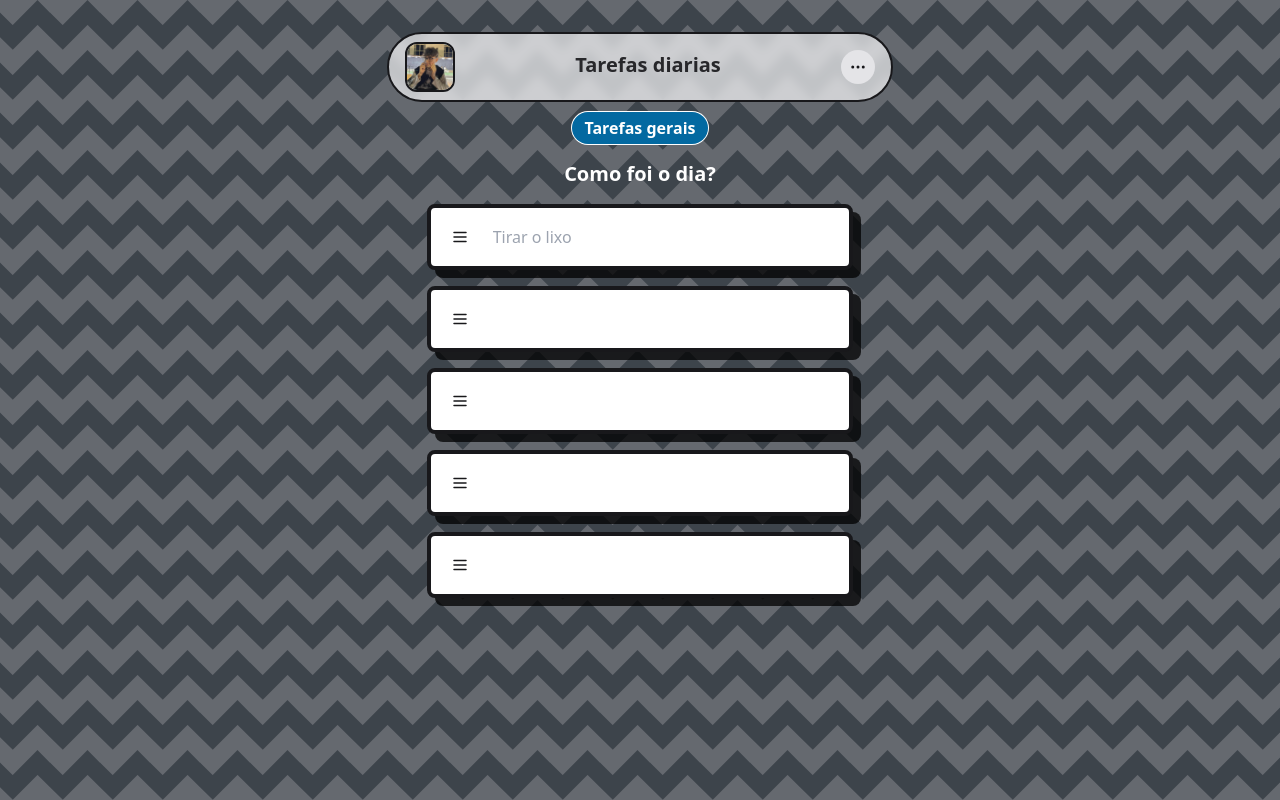
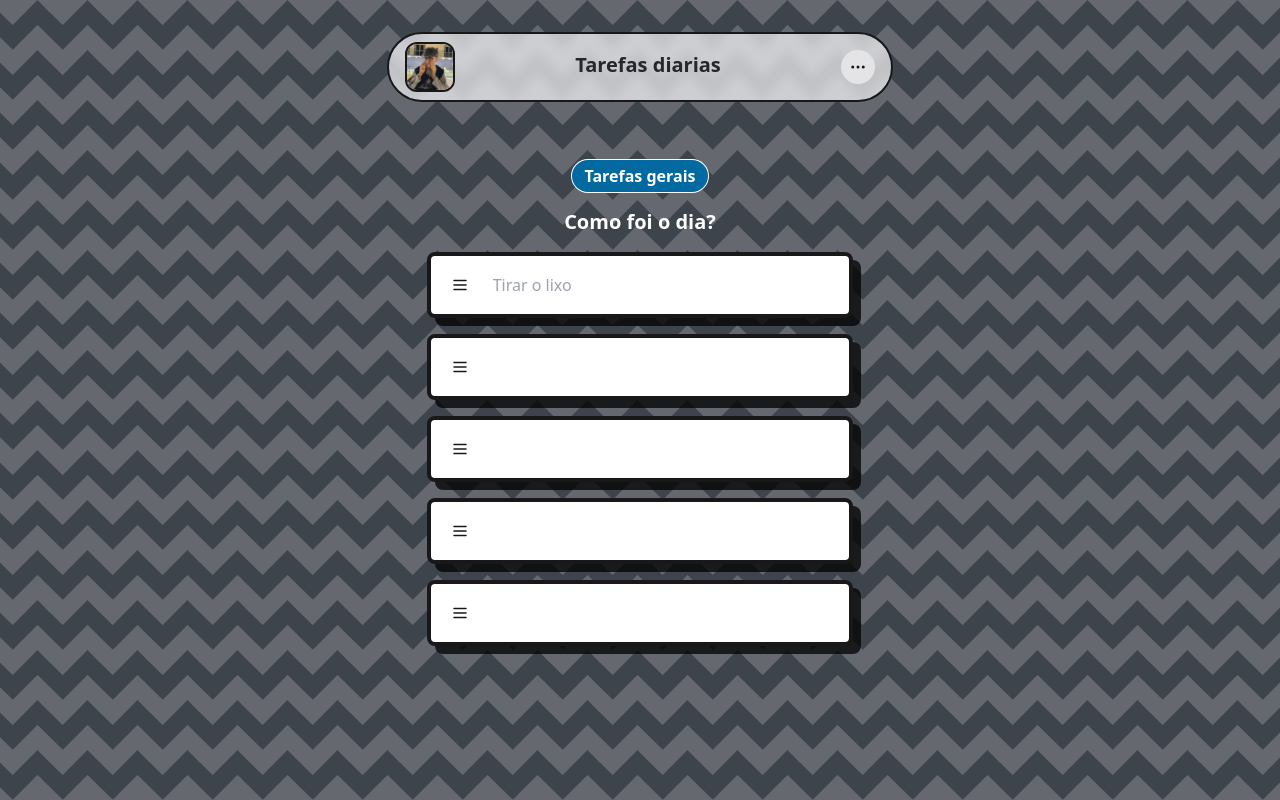
Before and after one commit to rodrigueslucas062/task-manager, a Next.js app: page / in a window 1280 px wide. Built offline with nearby package versions, Linux system fonts and the light colour scheme.

Commit message:
📱Improved space between elements

```diff
--- a/src/components/DailyTasks/DailyTasks.jsx
+++ b/src/components/DailyTasks/DailyTasks.jsx
@@ -100,7 +100,7 @@ const DailyTasks = () => {
     return (
         <Dialog.Root>
             <section className="min-h-screen">
-                <div className="flex flex-col items-center pt-28 max-md:pt-40 space-y-4 max-lg:px-4">
+                <div className="flex flex-col items-center pt-40 space-y-4 max-lg:px-4">
                     <h1 className="bg-sky-700 text-white ring-1 ring-white py-1 px-3 rounded-3xl font-semibold">Tarefas gerais</h1>
                     <span className="text-white text-xl font-semibold">{randomQuestion}</span>
                     {[...Array(5)].map((_, index) => (
--- a/src/components/Tasks.jsx
+++ b/src/components/Tasks.jsx
@@ -100,7 +100,7 @@ const Tasks = () => {
     return (
         <Dialog.Root>
             <section className="min-h-screen">
-                <div className="flex flex-col items-center pt-28 max-md:pt-40 space-y-4 max-lg:px-4">
+                <div className="flex flex-col items-center pt-40 space-y-4 max-lg:px-4">
                     <h1 className="bg-sky-700 text-white ring-1 ring-white py-1 px-3 rounded-3xl font-semibold">Tarefas gerais</h1>
                     <span className="text-white text-xl font-semibold">{randomQuestion}</span>
                     {[...Array(5)].map((_, index) => (
```
